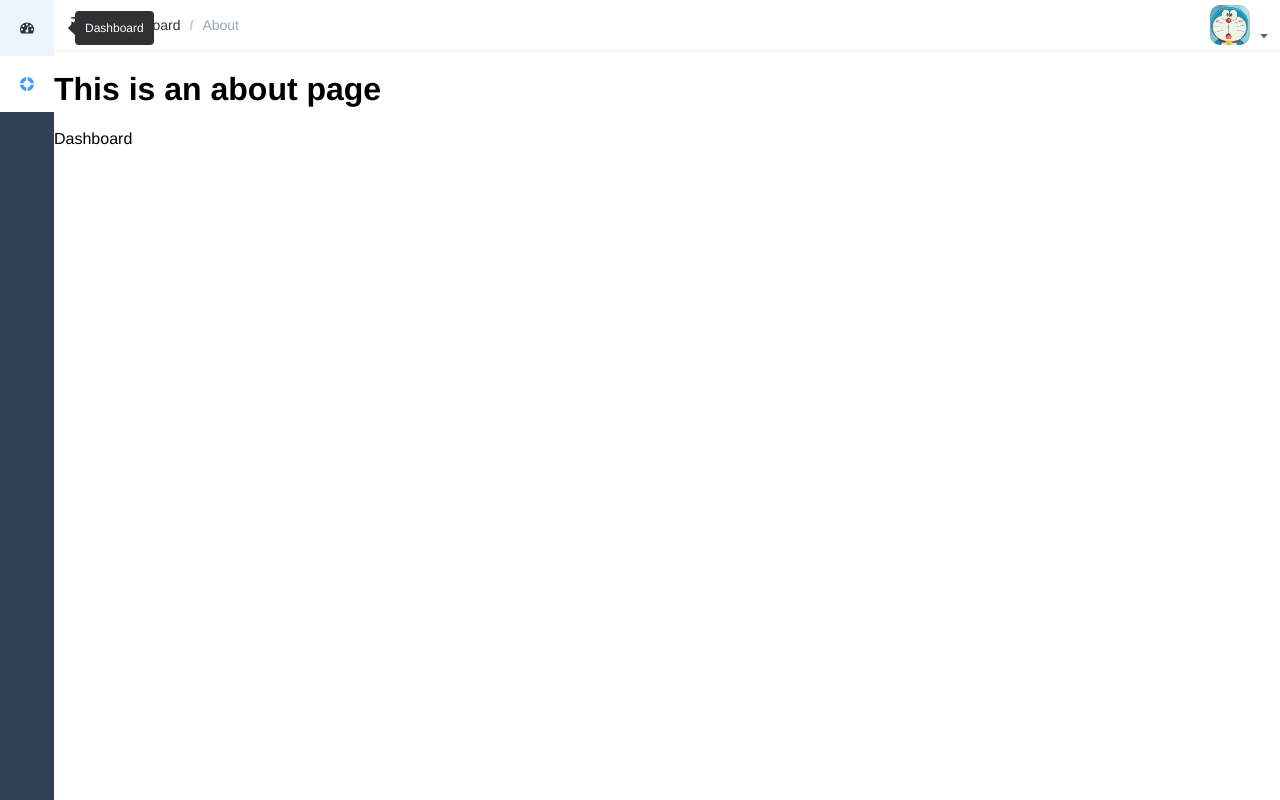
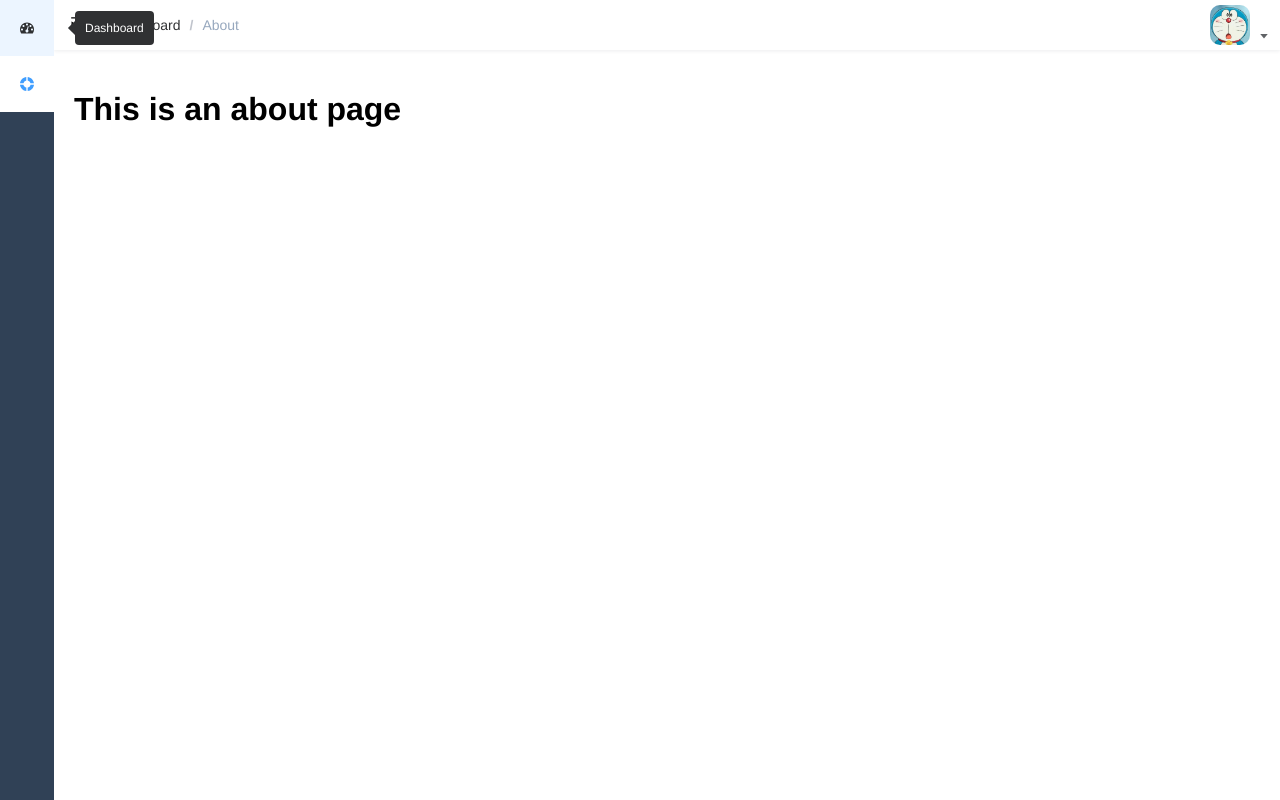
Before and after one commit to iDeanHere/i-admin, a Vue app: page /about in a window 1280 px wide. Built offline with nearby package versions, Linux system fonts and the light colour scheme.

Commit message:
页面切换过渡效果完善
创建用来声明全局过渡效果的 transition.scss 文件并引用

```diff
--- a/src/layout/AppMain/index.vue
+++ b/src/layout/AppMain/index.vue
@@ -1,7 +1,7 @@
 <template>
   <section class="app-main">
     <transition name="fade-transform" mode="out-in">
-      <router-view />
+      <router-view :key="key" />
     </transition>
   </section>
 </template>
--- a/src/styles/global.scss
+++ b/src/styles/global.scss
@@ -1,4 +1,5 @@
 @import './element-plus.scss';
+@import './transition.scss';
 @import './layout.scss';
 
 body {
@@ -55,7 +56,3 @@ div:focus {
     font-size: 0;
   }
 }
-// .app-main .app-container global css
-.app-container {
-  padding: 20px;
-}
--- a/src/styles/layout.scss
+++ b/src/styles/layout.scss
@@ -46,3 +46,7 @@
     width: $hiddenSidebarWidth !important;
   }
 }
+
+.app-container {
+  padding: 20px;
+}
--- /dev/null
+++ b/src/styles/transition.scss
@@ -0,0 +1,15 @@
+/* fade-transform */
+.fade-transform-enter-active {
+  transition: all 0.25s;
+}
+.fade-transform-leave-active {
+  transition: all 0.5s;
+}
+.fade-transform-enter-from {
+  opacity: 0;
+  transform: translateX(-30px);
+}
+.fade-transform-leave-to {
+  opacity: 0;
+  transform: translateX(30px);
+}
--- a/src/views/About.vue
+++ b/src/views/About.vue
@@ -1,6 +1,5 @@
 <template>
-  <h1>This is an about page</h1>
-  <router-link :to="{ path: '/dashboard', name: 'Dashboard' }"
-    >Dashboard</router-link
-  >
+  <div class="app-container">
+    <h1>This is an about page</h1>
+  </div>
 </template>
```
